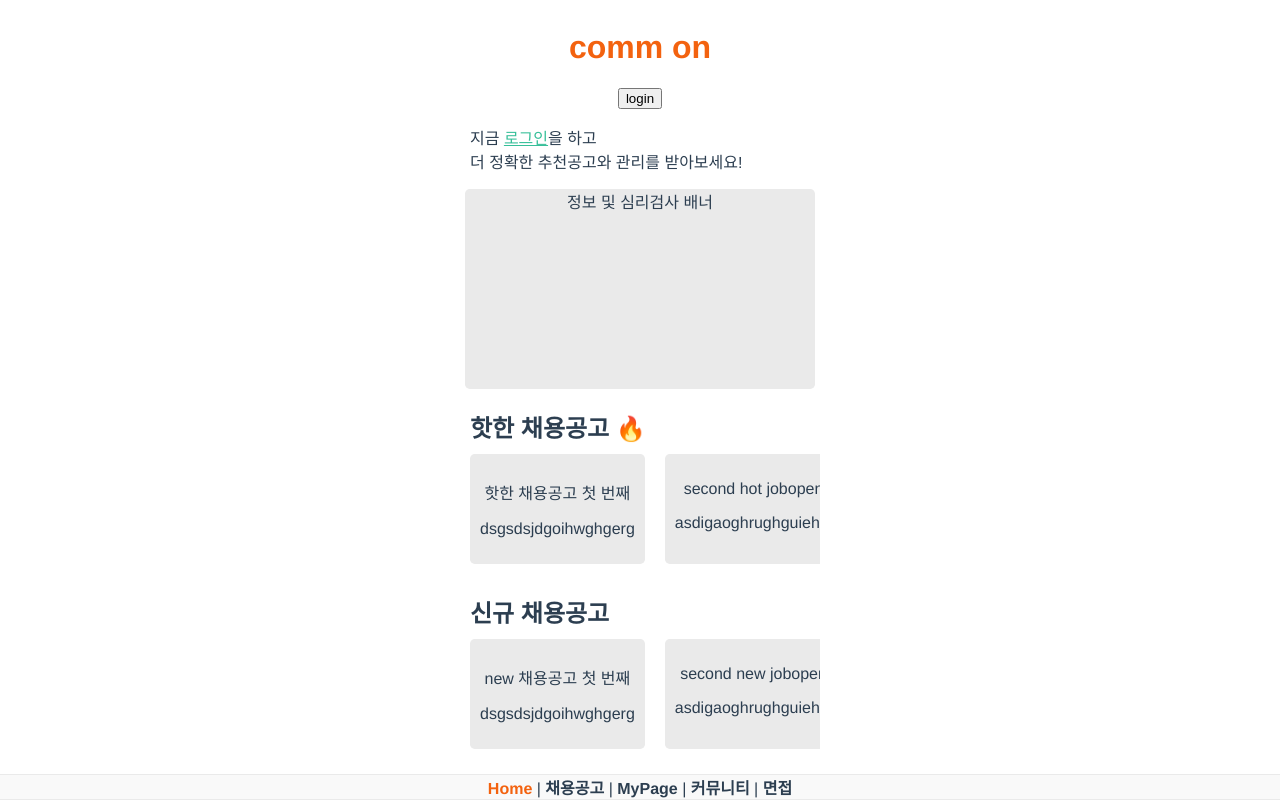
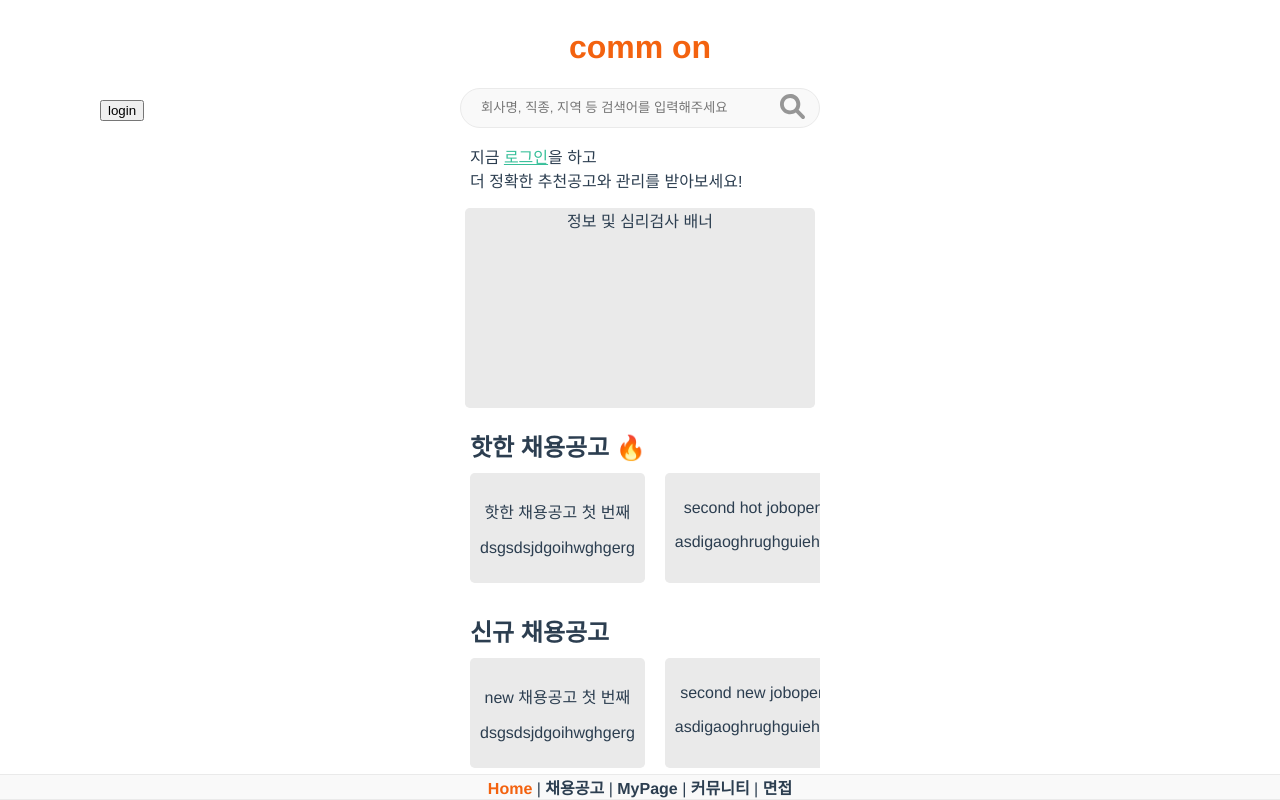
Before and after one commit to wooobinkim/Reniors, a Vue app in the folder Front_end/reniors/: page / in a window 1280 px wide. Built offline with nearby package versions, Linux system fonts and the light colour scheme; no server answers.

Commit message:
feat: 🎸 Add search-bar and install font-awsome

```diff
--- a/Front_end/reniors/package.json
+++ b/Front_end/reniors/package.json
@@ -8,6 +8,11 @@
     "lint": "vue-cli-service lint"
   },
   "dependencies": {
+    "@fortawesome/fontawesome-svg-core": "^6.1.2",
+    "@fortawesome/free-brands-svg-icons": "^6.1.2",
+    "@fortawesome/free-regular-svg-icons": "^6.1.2",
+    "@fortawesome/free-solid-svg-icons": "^6.1.2",
+    "@fortawesome/vue-fontawesome": "^3.0.1",
     "axios": "^0.27.2",
     "core-js": "^3.8.3",
     "vue": "^3.2.13",
--- /dev/null
+++ b/Front_end/reniors/src/components/home/HomeSearch.vue
@@ -0,0 +1,59 @@
+<template>
+  <div class="home-search">
+    <form action="" @submit.prevent="search">
+      <input type="text" name="keyword" class="home-search-text"
+        placeholder="회사명, 직종, 지역 등 검색어를 입력해주세요" v-model="keyword">
+      <svg @click="search" class="home-search-button" xmlns="http://www.w3.org/2000/svg" viewBox="0 0 512 512"><path d="M500.3 443.7l-119.7-119.7c27.22-40.41 40.65-90.9 33.46-144.7C401.8 87.79 326.8 13.32 235.2 1.723C99.01-15.51-15.51 99.01 1.724 235.2c11.6 91.64 86.08 166.7 177.6 178.9c53.8 7.189 104.3-6.236 144.7-33.46l119.7 119.7c15.62 15.62 40.95 15.62 56.57 0C515.9 484.7 515.9 459.3 500.3 443.7zM79.1 208c0-70.58 57.42-128 128-128s128 57.42 128 128c0 70.58-57.42 128-128 128S79.1 278.6 79.1 208z"/></svg>
+    </form>
+  </div>
+</template>
+
+<script>
+import { useStore } from 'vuex'
+
+export default {
+  name: 'HomeSearch',
+  setup() {
+    const store = useStore()
+
+    let keyword = ''
+    const search = function(){
+      store.dispatch('home/search', this.keyword)
+    }
+
+    return {
+      keyword, search
+    }
+  },
+
+}
+</script>
+
+<style>
+.home-search {
+  position: relative;
+}
+
+.home-search-text {
+  box-sizing: border-box;
+  background-color: var(--color-black-5);
+  border: 1px solid var(--color-black-4);
+  border-radius: 2rem;
+  height: 40px;
+  width: 100%;
+  padding: 0 20px;
+}
+
+.home-search-button {
+  position: absolute;
+  right: 15px;
+  top: 6px;
+  height: 25px;
+  width: 25px;
+  filter: invert(66%) sepia(0%) saturate(0%) hue-rotate(123deg) brightness(90%) contrast(94%);
+}
+
+.home-search-button:hover {
+  cursor: pointer;
+}
+</style>
--- a/Front_end/reniors/src/components/home/LoginHome.vue
+++ b/Front_end/reniors/src/components/home/LoginHome.vue
@@ -1,7 +1,8 @@
 <template>
   <div>
     <h1 class="home-header">comm on</h1>
-    <button @click="logout">logout</button>
+    <button @click="logout" style="position: absolute; top: 100px; left: 100px;">logout</button>
+    <HomeSearch />
     <HomeNotice :login="true"/>
     <HomeInfo />
     <HomeJobopeningList type="추천 채용공고" :jobopenings="recommendJobopenings" />
@@ -12,6 +13,7 @@
 <script>
 import { computed } from 'vue'
 import { useStore } from 'vuex'
+import HomeSearch from './HomeSearch.vue'
 import HomeNotice from './HomeNotice.vue'
 import HomeInfo from './HomeInfo.vue'
 import HomeJobopeningList from './HomeJobopeningList.vue'
@@ -20,7 +22,7 @@ import HomeYoutubeList from './HomeYoutubeList.vue'
 export default {
   name: 'LoginHome',
   components: {
-    HomeNotice, HomeInfo, HomeJobopeningList, HomeYoutubeList
+    HomeSearch, HomeNotice, HomeInfo, HomeJobopeningList, HomeYoutubeList
   },
   setup () {
     const store = useStore()
--- a/Front_end/reniors/src/components/home/PreloginHome.vue
+++ b/Front_end/reniors/src/components/home/PreloginHome.vue
@@ -1,8 +1,9 @@
 <template>
   <div>
     <h1 class="home-header">comm on</h1>
-    <button @click="login">login</button>
-    <HomeNotice :login="false"/>
+    <button @click="login" style="position: absolute; top: 100px; left: 100px;">login</button>
+    <HomeSearch />
+    <HomeNotice :login="false" />
     <HomeInfo />
     <HomeJobopeningList type="핫한 채용공고 🔥" :jobopenings="hotJobopenings" />
     <HomeJobopeningList type="신규 채용공고" :jobopenings="newJobopenings" />
@@ -13,6 +14,7 @@
 <script>
 import { computed } from 'vue'
 import { useStore } from 'vuex'
+import HomeSearch from './HomeSearch.vue'
 import HomeNotice from './HomeNotice.vue'
 import HomeInfo from './HomeInfo.vue'
 import HomeJobopeningList from './HomeJobopeningList.vue'
@@ -21,7 +23,7 @@ import HomeYoutubeList from './HomeYoutubeList.vue'
 export default {
   name: 'PreloginHome',
   components: {
-    HomeNotice, HomeInfo, HomeJobopeningList, HomeYoutubeList
+    HomeSearch, HomeNotice, HomeInfo, HomeJobopeningList, HomeYoutubeList
   },
   setup () {
     const store = useStore()
--- a/Front_end/reniors/src/store/modules/home.js
+++ b/Front_end/reniors/src/store/modules/home.js
@@ -67,6 +67,7 @@ export default {
   mutations: {
     IS_LOGIN: (state, value) => state.isLogin = value,
     YOUTUBES: (state, youtubes) => state.youtubes = youtubes,
+    DUMMY: () => 0,
   },
   actions: {
     login({ commit }) {
@@ -92,5 +93,9 @@ export default {
       console.log(youtubes)
       commit('YOUTUBES', youtubes)
     },
+    async search({ commit }, keyword) {
+      console.log(keyword)
+      commit('DUMMY')
+    }
   },
 }
```
Also changed, not shown: 1 other file (tests, documents, lock files or other folders).
